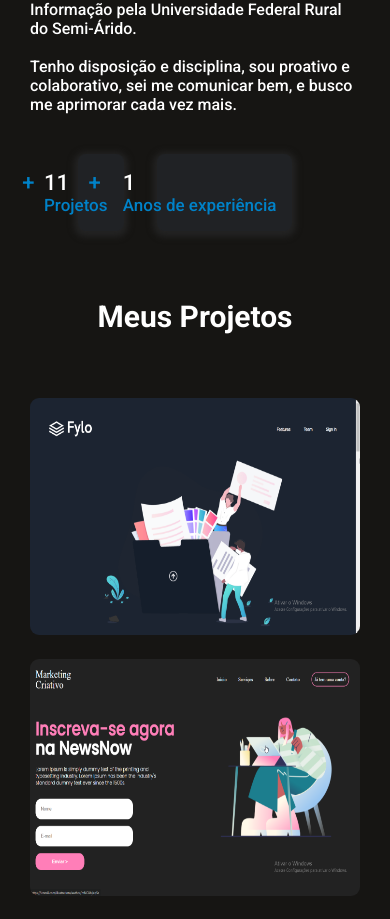
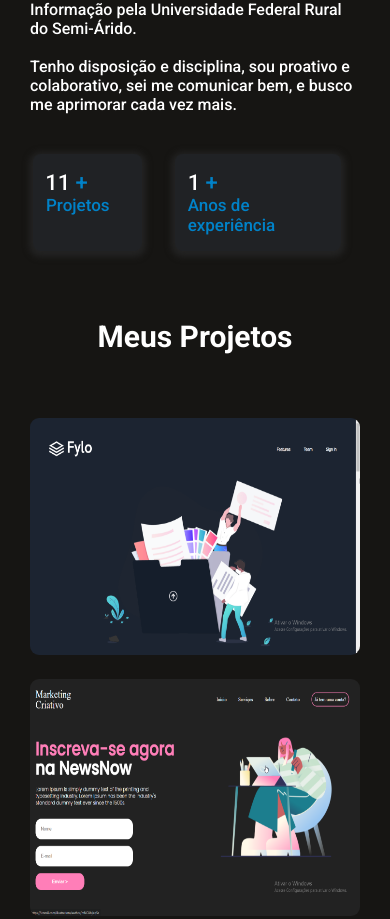
Before and after one commit to marcoshgss/portfolio-react, a React (Vite) app: page / in a window 390 px wide. Shown: the part 1173-2092 px from the top of the page. Built offline with nearby package versions, Linux system fonts and the light colour scheme.

Commit message:
ajustes-responsividade-finais-contato-about

```diff
--- a/src/Components/About/About.css
+++ b/src/Components/About/About.css
@@ -136,9 +136,6 @@
     padding: 0;
     font-size:  clamp(1em, 1em + 1vw, 15px);
   }
-  .about-experience {
-
-  }
 }
 
 @media (max-width:480px) {
@@ -166,4 +163,34 @@
     padding: 0;
     font-size:  clamp(1em, 1em + 1vw, 16px);
   }
+
+  .about-right .about-experience {
+    margin-left: -2.8rem;
+  }
+
+  .about-experience .years-projects-1 {
+    padding: 1rem 2rem;
+  }
+
+  .about-experience .years-projects-1 .amount-projects p {
+    margin-right: 22px;
+    margin-left: -20px;
+  }
+
+  .about-experience .years-projects-1 .name-project .edition  {
+    margin-left: -1.2rem;
+  }
+
+  .about-experience .years-projects-2 {
+    padding: 1rem 2rem;
+  }
+
+  .about-experience .years-projects-2 .amount-projects p {
+    margin-right: 21px;
+    margin-left: -19px;
+  }
+
+  .about-experience .years-projects-2 .name-project .edition  {
+    margin-left: -1.2rem;
+  }
 }
--- a/src/Components/Contact/Contact.css
+++ b/src/Components/Contact/Contact.css
@@ -200,4 +200,13 @@
   .contact-left {
       margin-top: -4rem;
     }
+
+  .contact-right input {
+      width: 98%;
+      font-size: 15px;
+    }
+
+  .contact-right textarea {
+      width: 98%;
+    }
 }
```
